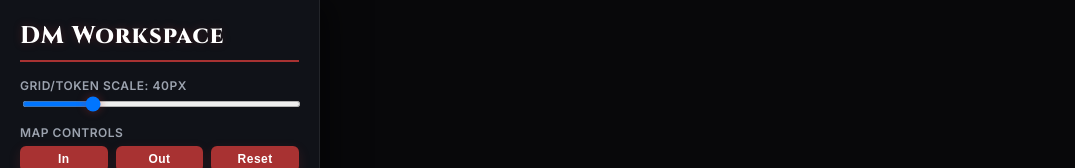
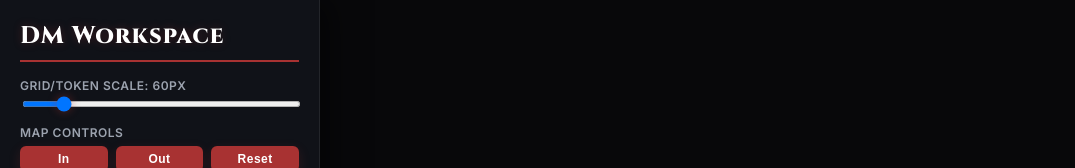
Before and after one commit to gregryork/EpicRpgBattleMap, a React (Vite) app: page / in a window 1280 px wide. Shown: the top 168 px of the page, without its empty margins (0-1075 px from the left). Built offline with nearby package versions, Linux system fonts and the light colour scheme.

Commit message:
token size change

```diff
--- a/src/App.jsx
+++ b/src/App.jsx
@@ -14,7 +14,7 @@ const getInitialBoardState = () => {
         scale: parsed.scale ?? 1,
         panX: parsed.panX ?? 10,
         panY: parsed.panY ?? 10,
-        gridUnit: parsed.gridUnit ? parseInt(parsed.gridUnit, 10) : 40,
+        gridUnit: parsed.gridUnit ? parseInt(parsed.gridUnit, 10) : 60,
         tokens: parsed.tokens ?? [],
         spells: parsed.spells ?? [],
       };
@@ -26,7 +26,7 @@ const getInitialBoardState = () => {
     scale: 1,
     panX: 10,
     panY: 10,
-    gridUnit: 40,
+    gridUnit: 60,
     tokens: [],
     spells: [],
   };
--- a/src/components/Sidebar.jsx
+++ b/src/components/Sidebar.jsx
@@ -65,7 +65,7 @@ const Sidebar = ({
           type="range"
           id="grid-slider"
           min="15"
-          max="120"
+          max="360"
           value={gridUnit}
           onChange={(e) => setGridUnit(parseInt(e.target.value, 10))}
         />
@@ -107,6 +107,9 @@ const Sidebar = ({
               <option value="2">Large (2x2)</option>
               <option value="3">Huge (3x3)</option>
               <option value="4">Gargantuan (4x4)</option>
+              <option value="6">Colossal (6x6)</option>
+              <option value="8">Titanic (8x8)</option>
+              <option value="12">Behemoth (12x12)</option>
             </select>
           </div>
         </div>
--- a/src/components/Token.jsx
+++ b/src/components/Token.jsx
@@ -66,6 +66,9 @@ const Token = ({
       case '2': return 'Large';
       case '3': return 'Huge';
       case '4': return 'Gargantuan';
+      case '6': return 'Colossal';
+      case '8': return 'Titanic';
+      case '12': return 'Behemoth';
       default: return 'Medium';
     }
   };
```
